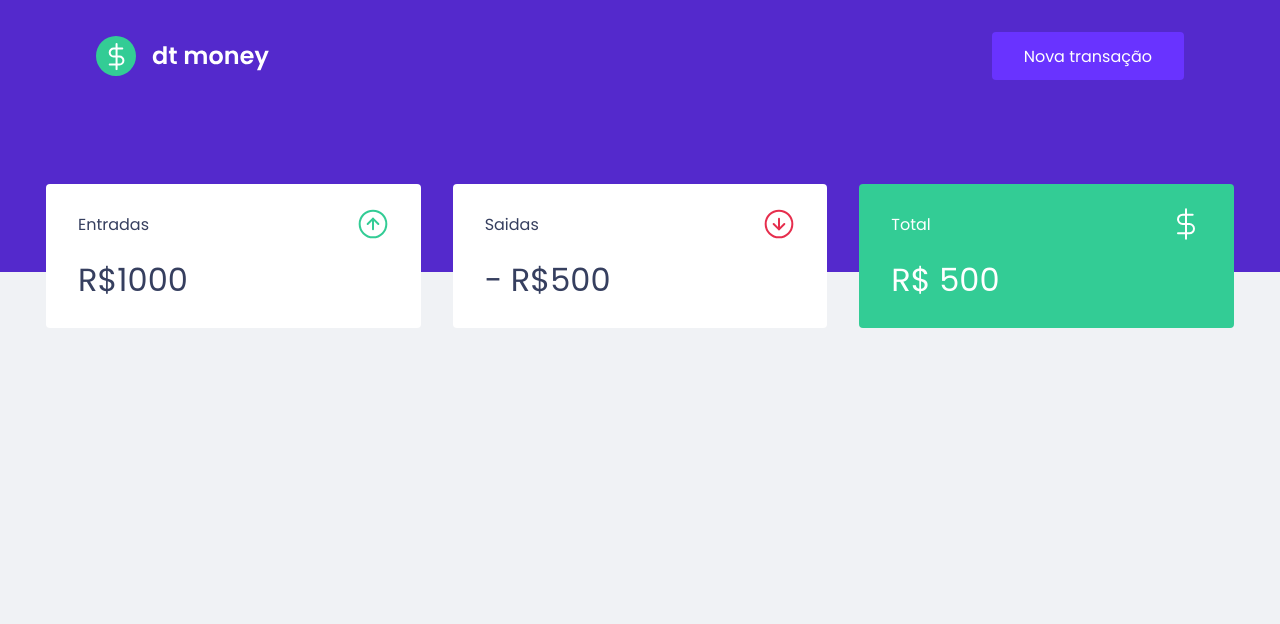
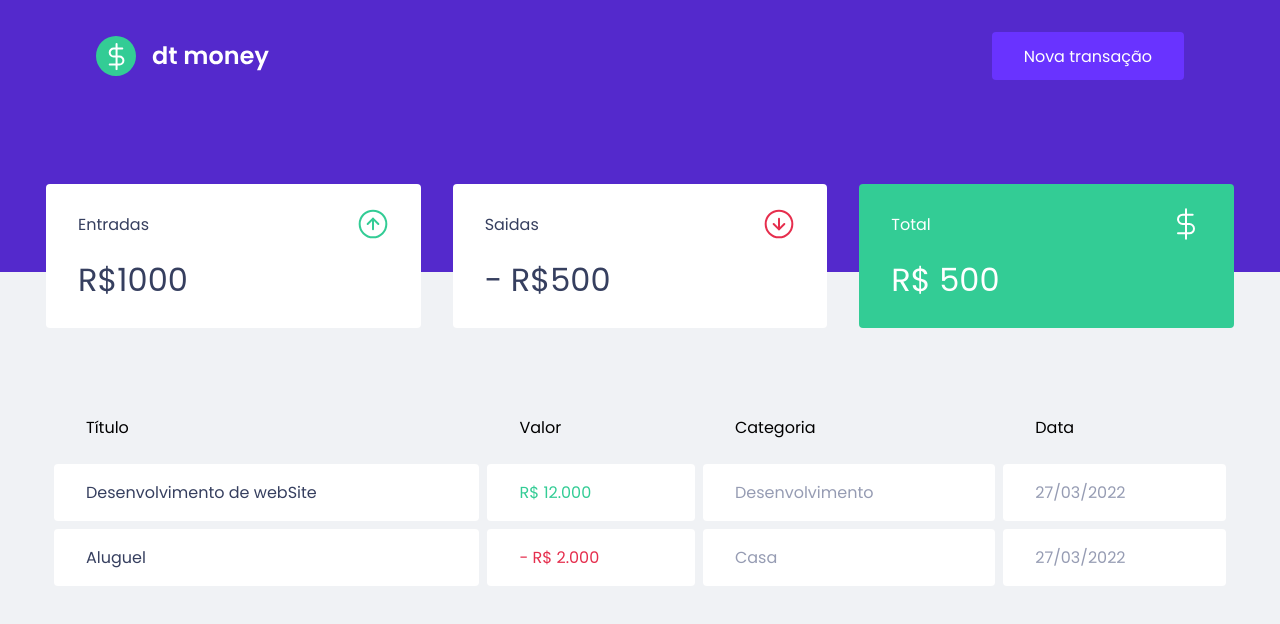
Before and after one commit to gustavo-novais-dev/g-money, a React (Create React App) app: page / in a window 1280 px wide. Shown: the top 624 px of the page. Built offline with nearby package versions, Linux system fonts and the light colour scheme.

Commit message:
Creating the Transaction Table component

```diff
--- a/src/components/Dashboard/index.tsx
+++ b/src/components/Dashboard/index.tsx
@@ -1,10 +1,12 @@
 import { Summary } from "../Summary";
+import { TransactionsTable } from "../TransactionsTable";
 import { Container } from "./styles";
 
 export function Dashboard() {
     return (
         <Container>
             <Summary />
+            <TransactionsTable />
         </Container>
     );
 }
--- /dev/null
+++ b/src/components/TransactionsTable/index.tsx
@@ -0,0 +1,35 @@
+import { Container } from "./styles";
+
+export function TransactionsTable() {
+    return (
+        <Container>
+            <table>
+                <thead>
+                <tr>
+                    <th>Título</th>
+                    <th>Valor</th>
+                    <th>Categoria</th>
+                    <th>Data</th>
+                </tr>
+                </thead>
+
+                <tbody>
+                    <tr>
+                        <td>Desenvolvimento de webSite</td>
+                        <td className="deposit">R$ 12.000</td>
+                        <td>Desenvolvimento</td>
+                        <td>27/03/2022</td>
+                    </tr>
+
+                    <tr>
+                        <td>Aluguel</td>
+                        <td  className="withdraw">- R$ 2.000</td>
+                        <td>Casa</td>
+                        <td>27/03/2022</td>
+                    </tr>
+
+                </tbody>
+            </table>
+        </Container>
+    )
+}
--- /dev/null
+++ b/src/components/TransactionsTable/styles.ts
@@ -0,0 +1,38 @@
+import styled from "styled-components";
+
+export const Container = styled.div`
+    margin-top: 4rem;
+
+    table{
+        width: 100%;
+        border-spacing: 0.5rem;
+
+        th {
+            color: var(--text-body-color);
+            font-weight: 400;
+            padding: 1rem 2rem;
+            text-align: left;
+            line-height:1.5rem
+        }
+
+        td{
+            padding: 1rem 2rem;
+            border: 0;
+            background-color: var(--shape);
+            color: var(--text-body);
+            border-radius: 0.25rem;
+
+            &:first-child {
+                color: var(--text-title);
+            }
+
+            &.deposit{
+                color: var(--green);
+            }
+            &.withdraw{
+                color: var(--red)
+            }
+        }
+
+    }
+`;
```
